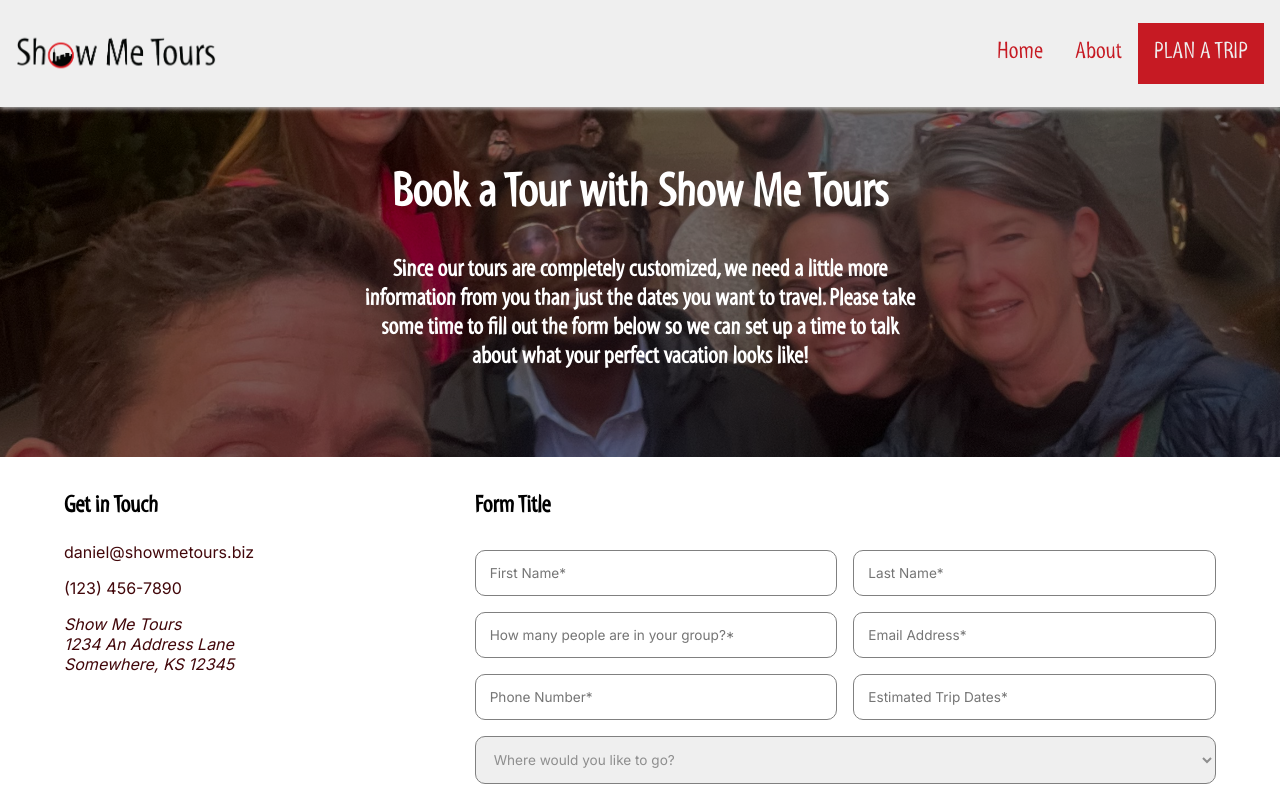
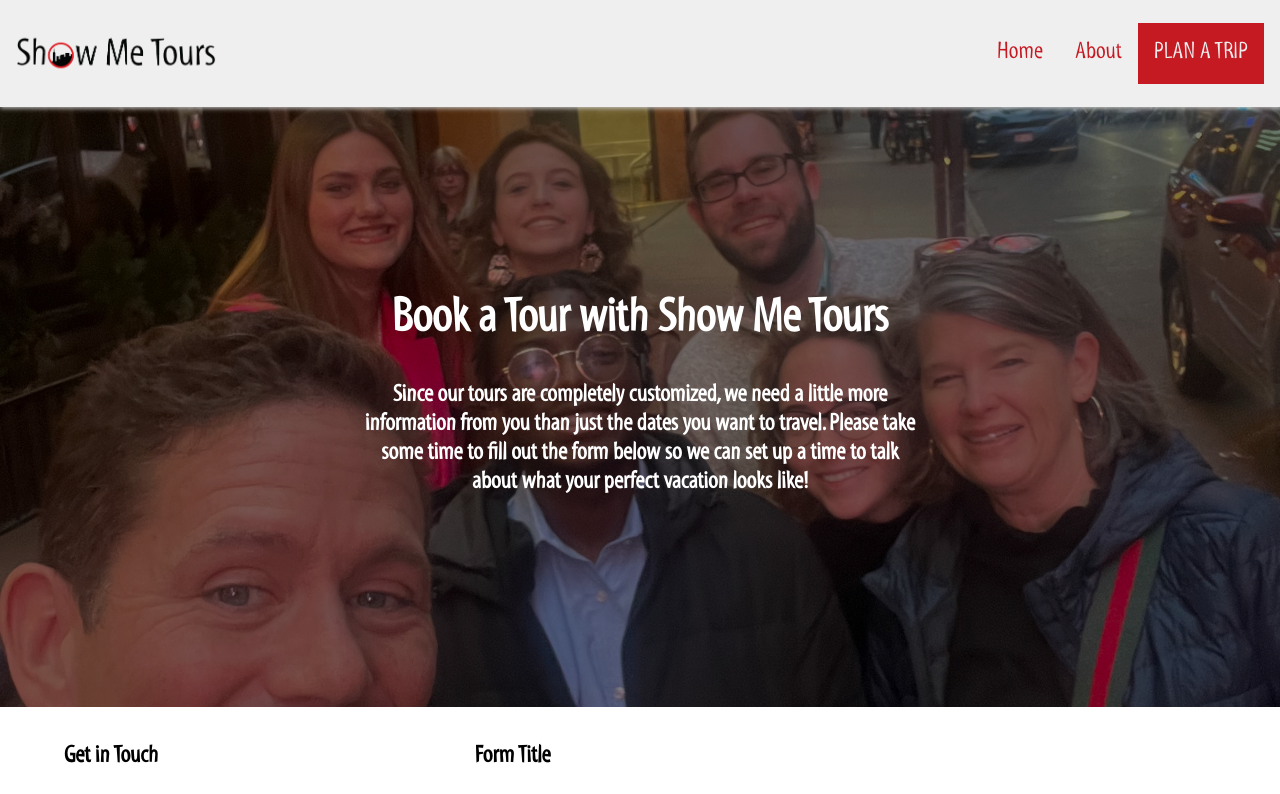
Before and after one commit to nlvogel/show-me-tours, a Next.js app: page /contact in a window 1280 px wide. Shown: the top 794 px of the page. Built offline with nearby package versions, Linux system fonts and the light colour scheme.

Commit message:
finetuning

```diff
--- a/app/contact/page.js
+++ b/app/contact/page.js
@@ -13,7 +13,7 @@ export default function ContactPage() {
                     firstHeader={`Book a Tour with ${info.client.name}`}
                     secondHeader="Since our tours are completely customized, we need a little more information from you than just the dates you want to travel. Please take some time to fill out the form below so we can set up a time to talk about what your perfect vacation looks like!"
                     image={bg}
-                    viewHeight={350}
+                    viewHeight={600}
                     backgroundPosition="center"
                     backgroundSize={`cover`}
                     includeButtons={true}
--- a/app/globals.css
+++ b/app/globals.css
@@ -10,7 +10,7 @@
     --offWhite: #ababab;
     --brandFontColorRev: #42070A;
     --brandFont: 'Inter';
-    --maxWidth: 1200px;
+    --maxWidth: 1440px;
     --white: #efefef;
 
     /* this site for conversion https://convertio.co */
@@ -416,6 +416,11 @@ body {
 
 select {
     color: #8e8e8e;
+    -webkit-appearance: none;
+}
+
+select:focus-visible {
+    outline: none;
 }
 
 input:focus, textarea:focus {
@@ -440,12 +445,16 @@ input:focus, textarea:focus {
 }
 
 .contact-info {
-    display: grid;
+    /*display: grid;*/
     column-gap: 1rem;
-    grid-template-columns: repeat(2, 1fr);
+    /*grid-template-columns: repeat(2, 1fr);*/
     row-gap: 1rem;
-    text-align: center;
+    /*text-align: center;*/
     margin: 1rem 0;
+}
+
+.contact-info p {
+    padding: 0 0 1rem 0;
 }
 
 .contact-info address {
--- a/components/Plan/index.js
+++ b/components/Plan/index.js
@@ -9,12 +9,12 @@ export function Plan() {
         <div className={`header-section`}>
           <h2>TOURS TAILOR-MADE FOR YOU</h2>
         </div>
-        <p>Show Me Tours works with you individually to customize your tour of New York City exactly like you want it.
+        <p>Show Me Tours works with you individually to customize your tour of New York City, Boston, or D.C. exactly like you want it.
           Our
           expert tour guides work with you from start to finish to ensure that your trip to New York is an experience
           you
           won’t forget. With 150+ 5-star reviews, we are confident that you will love our customized plans.</p>
-        <p>Tired of cookie-cutter vacations? Try a tour of New York City tailor-made just for you and your group!</p>
+        <p>Tired of cookie-cutter vacations? Try a tour of New York City, Boston, or D.C. tailor-made just for you and your group!</p>
       </div>
       <section className={`plan max-width`}>
         {
--- a/components/heroSections.js
+++ b/components/heroSections.js
@@ -8,7 +8,8 @@ export function HeroSectionOne(props) {
                 background: `url(${props.image.src}) rgba(0,0,0,0.5) no-repeat ${props.backgroundPosition}`,
                 backgroundBlendMode: "overlay",
                 backgroundSize: `${props.backgroundSize}`,
-                height: `${props.viewHeight}px`,
+                // height: `${props.viewHeight}px`,
+                minHeight: `${props.viewHeight}px`,
             }}>
                 <div className={`${styles.heroText} max-width`}>
                     <h1 className={styles.heroHeader}>{props.firstHeader}</h1>
```
